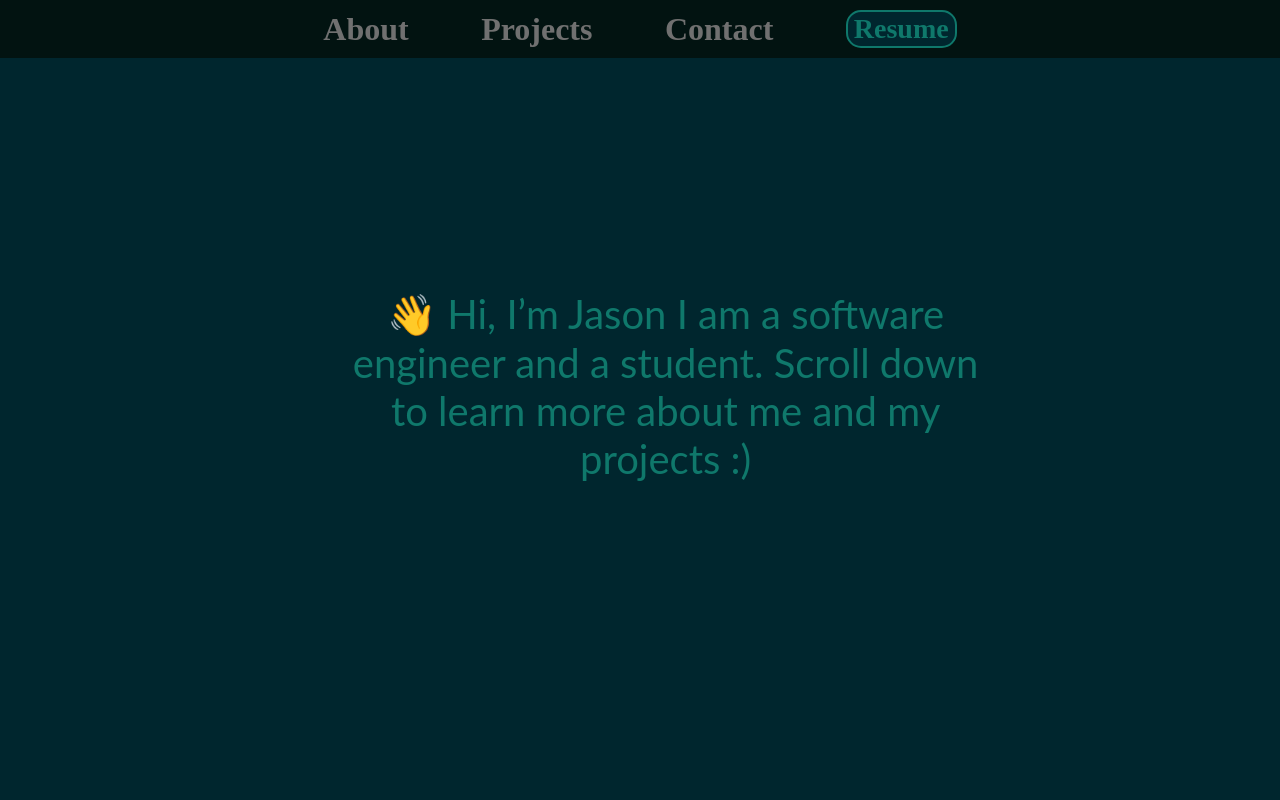
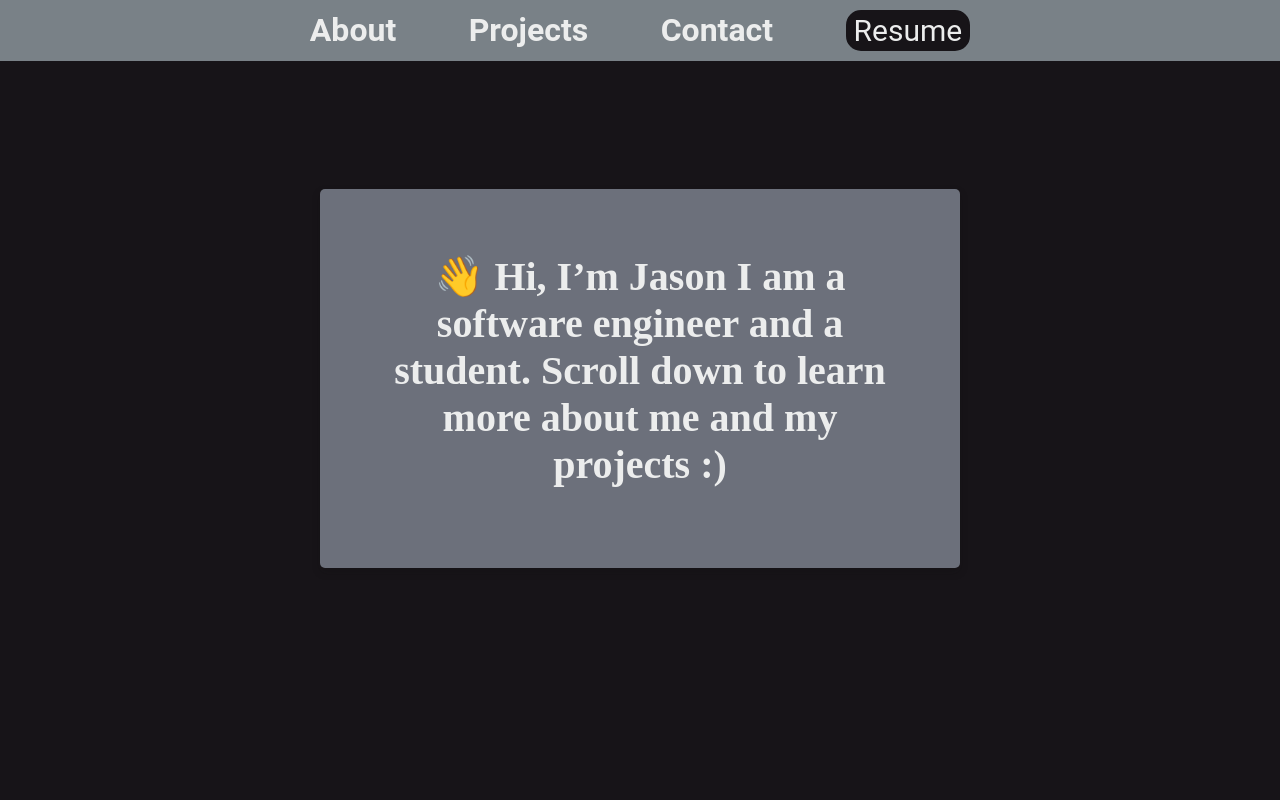
Before and after one commit to N00dles123/N00dles123.github.io, a React (Create React App) app: page / in a window 1280 px wide. Shown: the top 800 px of the page. Built offline with nearby package versions, Linux system fonts and the light colour scheme.

Commit message:
update color pallete

```diff
--- a/src/App.css
+++ b/src/App.css
@@ -5,37 +5,39 @@
   margin-right: 4.1%;
   padding: 10px;
   text-decoration: none;
-  font-family: Oswald;
+  font-family: Roboto, Helvetica, Arial, sans-serif;;
   font-style: normal;
   font-size: 32px;
   font-weight: bold;
   cursor: pointer;
-  background-color: #021311;
+  background-color: #798187;
   outline: none;
   border: none;
-  color: #707070;
+  color: #ECEDED;
 }
 .resumeButton{
   text-decoration: none;
   border-radius: 15px;
-  background-color: #00262E;
-  border: 2px solid #0F786B;
+  background-color: #171418;
+  border: 2px solid #171418;
   cursor: pointer;
-  font-family: Oswald;
+  font-family: Roboto, Helvetica, Arial, sans-serif;;
   font-style: normal;
-  font-weight: bold;
-  color: #0F786B;
-  font-size: 28px;
+
+  color: #ECEDED;
+  font-size: 30px;
   margin: 10px
 }
-
+.content{
+  display: grid;
+}
 .header {
   padding-top: 0;
   padding-bottom: 0;
-  display: flex;
+  display: block;
   justify-content: center;
-  height: 12%;
-  background-color: #021311;
+  min-height: 12%;
+  background-color: #798187;
 }
 
 .sticky{
@@ -47,56 +49,57 @@
 }
 
 .selected {
-  border-bottom: 3px solid #11bb9a;
-  color: #095d4c;
+  border-bottom: 3px solid #1D1F21;
+  color: #1D1F21;
 }
 
 .section {
-  background-color: #00262E;
+  background-color: #171418;
 }
 
 #Home{
-  background-color: #00262E;
-  height: 88vh;
+  height: 92vh;
   text-align: center;
 }
 
 #About {
-  height: 92vh;
+  min-height: 88vh;
   text-align: center;
+  display: block;
 }
 
 #Projects {
-  height: 88vh;
+  min-height: 100vh;
   text-align: center;
+  display: block;
 }
 
 .homeP {
-  margin-left: 27%;
-  padding-top: 15%;
-  font-family: 'Lato';
-  font-weight: 400;
+  margin-left: 10%;
+  padding-top: 10%;
+  font-family: "Roboto Slab", "Times New Roman", serif;
+  font-weight: 700;
   font-size: 40px;
   text-align: center;
-  width: 50%;
+  width: 80%;
   vertical-align: middle;
-  color: #0F786B;
+  color: #ECEDED;
 }
-
 .aboutHeader{
-  padding-top: 4%;
+  padding-top: 5%;
   font-family: 'Oswald';
   font-size: 2rem;
-  color: #707070;
+  color: #ECEDED;
 }
 
 .aboutP{
   margin-top: 4%;
-  margin-left: 25%;
-  font-family: 'Lato';
-  font-size: 2rem;
-  color: #0F786B;
-  margin-right: 25%;
+  margin-left: 19.5%;
+  width: 61%;
+  font-family: Roboto, Helvetica, Arial, sans-serif;;
+  font-size: 28px;
+  color: #1D1F21;
+  margin-right: 19.5%;
 }
 
 @keyframes fadein {
@@ -115,3 +118,41 @@
 .hidden{
   display: none;
 }
+
+.homeBox{
+  margin-top: 10%;
+  margin-left: 25%;
+  justify-content: center;
+  align-items: center;
+  border-radius: 5px;
+  background-color: #6C707B;
+  display: block;
+  min-height: 10vh;
+  min-width: 50vw;
+  margin-right: 25%;
+  box-shadow: 0 4px 8px 0 rgba(13, 13, 13, 0.2);
+  padding-bottom: 5vh;
+
+}
+
+.aboutCardDiv{
+  padding-top: 1%;
+  margin-left: 10%;
+  background-color: #ECEDED;
+  width: 80%;
+  border-radius: 5px;
+}
+
+.projectsHeader{
+  padding-top: 4%;
+  font-family: 'Oswald';
+  font-size: 2rem;
+  color: #ECEDED;
+}
+
+/*
+.aboutImg{
+  height: auto;
+  min-width: 50%;
+}
+*/
--- a/src/App.js
+++ b/src/App.js
@@ -105,15 +105,18 @@ function App() {
           </div>
         </div>
         <div className="section" id="Home" ref={ homeRef }>
+            <div className='homeBox'>
                   <p className='homeP'>
                   &#128075; Hi, I’m Jason
                   I am a software engineer and a student.
                   Scroll down to learn more about me and my projects :)
                   </p>
             </div>
+        </div>
         <div className="section" id="About" ref={ aboutRef }>
             <h1 className={`aboutHeader`}>About Me</h1>
-            <p className={`aboutP ${visibleSection === "About" ? "fadeinP" : "hidden"}`}>
+            <div className={`aboutCardDiv ${visibleSection === "About" ? "fadeinP" : "hidden"}`}>
+              <p className={`aboutP`}>
               Hello! My name is Jason Lin and I enjoy creating software as well as learning new ideas.
               I am currently a student at the University of Central Florida and from there, I learned a lot about full stack software development and computer science.
               My current focuses right now are on learning more about web development as well as other software development topics.
@@ -122,9 +125,15 @@ function App() {
               I can also speak and comprehend limited Mandarin Chinese.
               Other than programming, I enjoy watching basketball and watching TV in my free time.
               </p>
+              <div className='aboutImgDiv'>
+                <img src='program.png' alt='program' className={`aboutImg ${visibleSection === "About" ? "fadeinP" : "hidden"}`}/>
+              </div>
+            </div>
         </div>
 
-        <div className="section" id="Projects" ref={ projectsRef }/>
+        <div className="section" id="Projects" ref={ projectsRef }>
+            <h2 className={`projectsHeader`}>Here are some of the projects I've worked on</h2>
+        </div>
         <div className="section" id="Contact" ref={contactRef}/>
       </div>
 
--- /dev/null
+++ b/src/Components/cardLeft.js
@@ -0,0 +1,5 @@
+import React from "react";
+
+function cardLeft(){
+    return ({});
+}
--- a/src/index.css
+++ b/src/index.css
@@ -1,11 +1,12 @@
 body {
-  background-color: #00262E;
-  margin: 0;
+  background-color: #ECEDED;
   font-family: -apple-system, BlinkMacSystemFont, 'Segoe UI', 'Roboto', 'Oxygen',
     'Ubuntu', 'Cantarell', 'Fira Sans', 'Droid Sans', 'Helvetica Neue',
     sans-serif;
   -webkit-font-smoothing: antialiased;
   -moz-osx-font-smoothing: grayscale;
+  padding: 0;
+  margin: 0;
 }
 
 code {
```
Also changed, not shown: src/Components/Header.css (deleted, +0 -59 lines), src/Components/Header.js (deleted, +0 -26 lines), public/program.png (added). Lines whose indentation alone changed are shown as unchanged.
